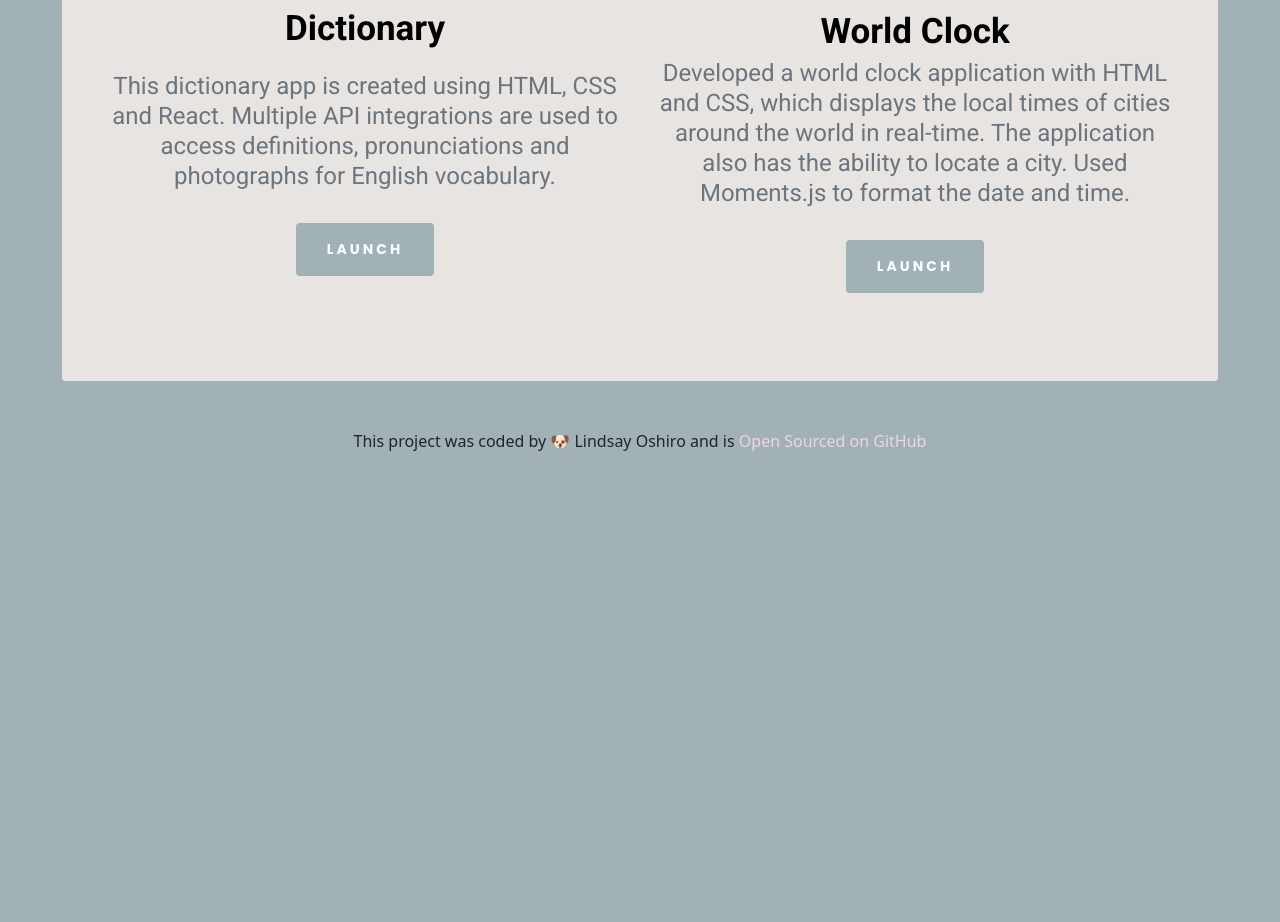
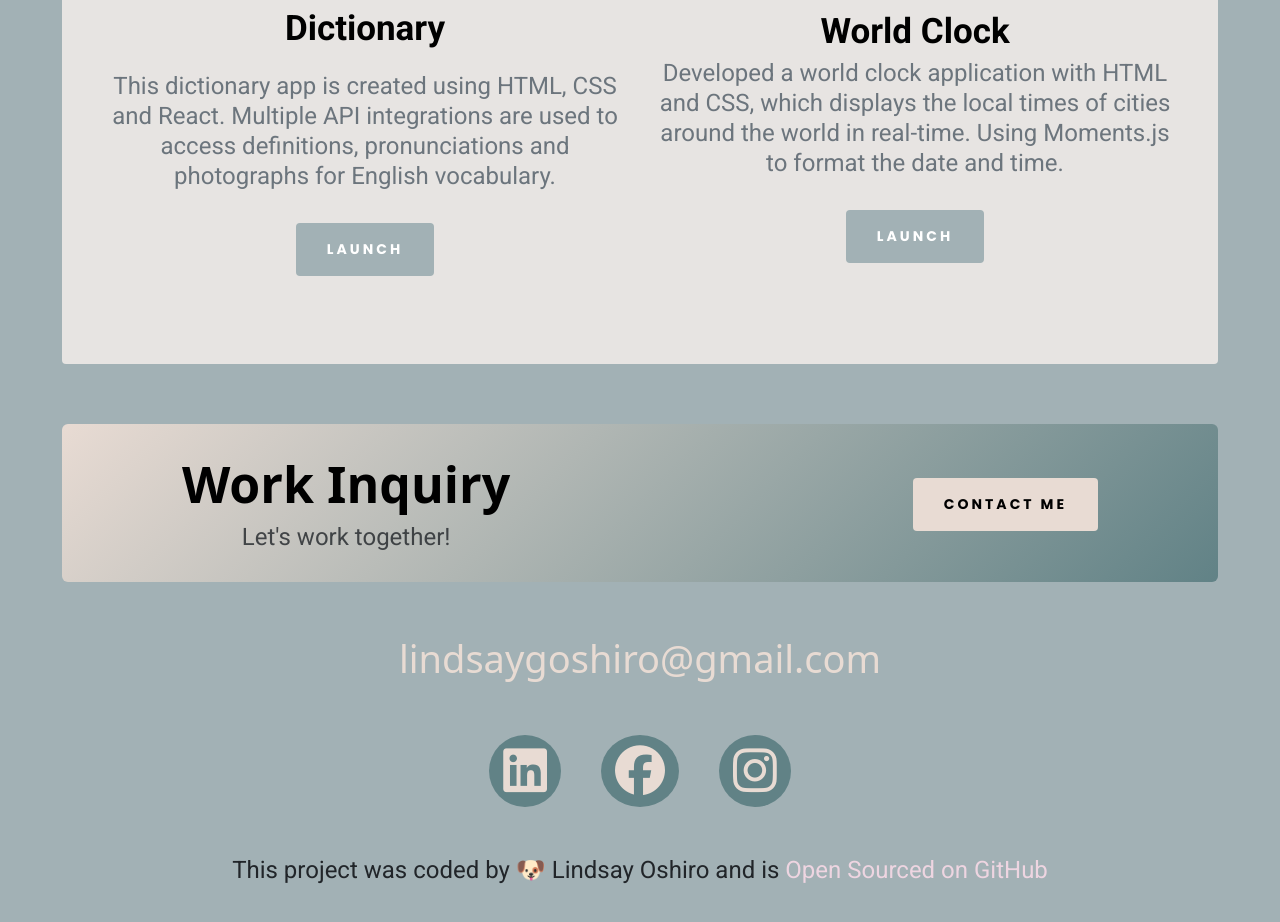
Before and after one commit to LinOshiro/lindsay-oshiro-portfolio-updated, a plain HTML site: page work.html in a window 1280 px wide. Shown: the part 3524-4446 px from the top of the page. Before the commit the page ends 4067 px from the top, so only its background shows below. Drawn offline with nearby package versions, Linux system fonts and the light colour scheme.

Commit message:
Updating paragraph text

```diff
--- a/src/style.css
+++ b/src/style.css
@@ -330,7 +330,7 @@ a:hover {
 
 .carousel-text {
   text-align: center;
-  text-shadow: #a2b1b5 1px 0 10px;
+  text-shadow: #be7573 1px 0 20px;
 }
 
 .carousel__image {
--- a/work.html
+++ b/work.html
@@ -190,8 +190,7 @@
                 <p class="text-center text-muted">
                   Developed a world clock application with HTML and CSS, which
                   displays the local times of cities around the world in
-                  real-time. The application also has the ability to locate a
-                  city. Used Moments.js to format the date and time.
+                  real-time. Using Moments.js to format the date and time.
                 </p>
                 <a
                   href="https://world-clock-project-shecodes-plus.netlify.app/"
@@ -203,13 +202,48 @@
             </div>
           </div>
 
-          <footer class="mt-5">
-            This project was coded by 🐶 Lindsay Oshiro and is
-            <a
-              href="https://github.com/LinOshiro/lindsay-oshiro-portfolio-updated"
+          <footer>
+            <div
+              class="contact-box justify-content-between mb-5 d-none d-md-flex rounded"
+            >
+              <div>
+                <h4>Work Inquiry</h4>
+                <p class="footer-contact">Let's work together!</p>
+              </div>
+              <div>
+                <a href="/contact.html" class="btn btn-branding mt-4"
+                  >Contact Me</a
+                >
+              </div>
+            </div>
+
+            <div class="justify-content-center mb-5 d-none d-md-flex">
+              <a href="mailto:lindsaygoshiro@gmail.com" class="email-link">
+                lindsaygoshiro@gmail.com</a
+              >
+            </div>
+            <div class="social-links d-flex justify-content-center mt-5">
               <a
-              >Open Sourced on GitHub</a
-            >
+                href="https://www.linkedin.com/in/lindsayoshiro/"
+                target="_blank"
+                ><i class="fa-brands fa-linkedin"></i
+              ></a>
+              <a href="https://www.facebook.com/lindsay.oshiro" target="_blank"
+                ><i class="fa-brands fa-facebook"></i
+              ></a>
+              <a href="https://www.instagram.com/lin.oshiro/" target="_blank"
+                ><i class="fa-brands fa-instagram"></i
+              ></a>
+            </div>
+            <p class="text-center mt-5">
+              This project was coded by 🐶 Lindsay Oshiro and is
+              <a
+                href="https://github.com/LinOshiro/lindsay-oshiro-portfolio-updated"
+                target="_blank"
+                <a
+                >Open Sourced on GitHub</a
+              >
+            </p>
           </footer>
         </div>
       </div>
```
Also changed, not shown: about.html (+6 -6 lines).
